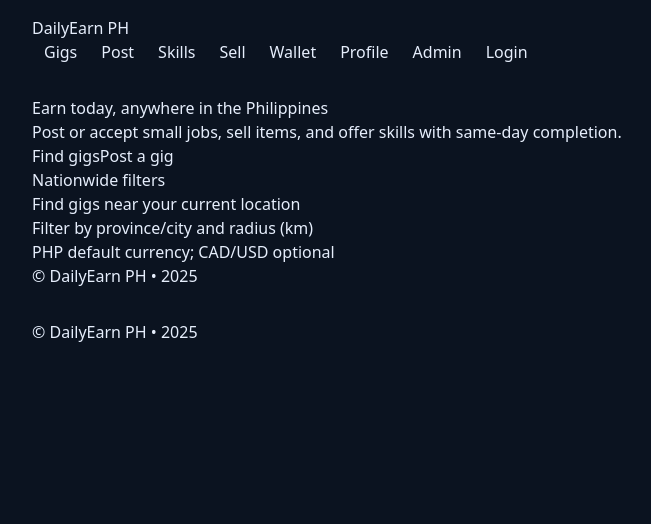
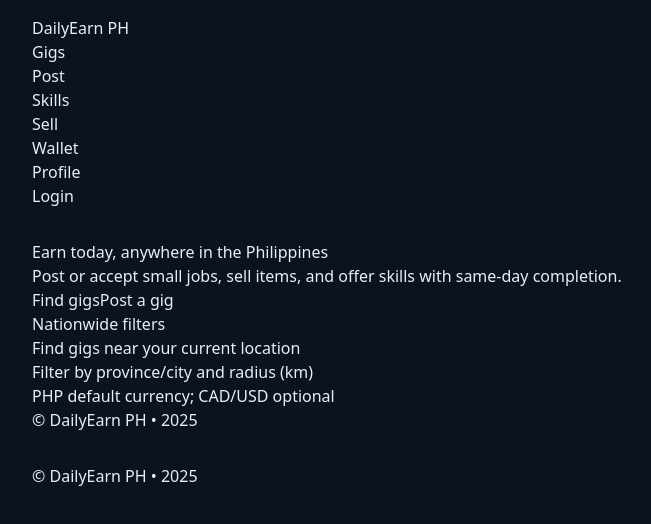
Before and after one commit to RomeoBello/dailyearn-ph, a Next.js app: page / in a window 1280 px wide. Shown: the top 524 px of the page, without its empty margins (84-735 px from the left). Built offline with nearby package versions, Linux system fonts and the light colour scheme; no server answers.

Commit message:
Remove Admin link and redirect /admin to home

```diff
--- a/components/Nav.tsx
+++ b/components/Nav.tsx
@@ -1,24 +1,37 @@
 'use client'
 import Link from 'next/link'
-import { useEffect, useState } from 'react'
-import { authSubscribe, logout } from '@/lib/firebase'
+import { usePathname } from 'next/navigation'
 
-export default function Nav(){
-  const [user, setUser] = useState<any>(null)
-  useEffect(()=>authSubscribe(setUser),[])
+const links = [
+  { href: '/gigs', label: 'Gigs' },
+  { href: '/post', label: 'Post' },
+  { href: '/skills', label: 'Skills' },
+  { href: '/sell', label: 'Sell' },
+  { href: '/wallet', label: 'Wallet' },
+  { href: '/profile', label: 'Profile' },
+  // Admin link intentionally removed
+  { href: '/login', label: 'Login' },
+]
+
+export default function Nav() {
+  const pathname = usePathname()
   return (
-    <nav className='container flex items-center justify-between'>
-      <Link href='/' className='font-bold text-xl'>DailyEarn PH</Link>
-      <div className='flex gap-1 items-center'>
-        <Link className='navlink' href='/gigs'>Gigs</Link>
-        <Link className='navlink' href='/gigs/new'>Post</Link>
-        <Link className='navlink' href='/skills'>Skills</Link>
-        <Link className='navlink' href='/sell'>Sell</Link>
-        <Link className='navlink' href='/wallet'>Wallet</Link>
-        <Link className='navlink' href='/profile'>Profile</Link>
-        <Link className='navlink' href='/admin'>Admin</Link>
-        {user ? <button className='navlink' onClick={logout}>Logout</button> : <Link className='navlink' href='/login'>Login</Link>}
-      </div>
-    </nav>
+    <header className="w-full border-b border-white/10 bg-[#0B1220]">
+      <nav className="container mx-auto flex items-center justify-between py-4 px-4">
+        <Link href="/" className="font-bold text-white">DailyEarn PH</Link>
+        <ul className="flex items-center gap-5 text-sm text-gray-200">
+          {links.map((l) => (
+            <li key={l.href}>
+              <Link
+                href={l.href}
+                className={pathname?.startsWith(l.href) ? 'text-white font-semibold' : 'hover:text-white'}
+              >
+                {l.label}
+              </Link>
+            </li>
+          ))}
+        </ul>
+      </nav>
+    </header>
   )
 }
```
Also changed, not shown: .vercel.json (added).
